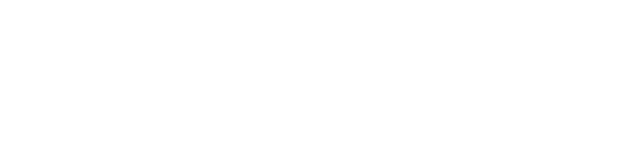
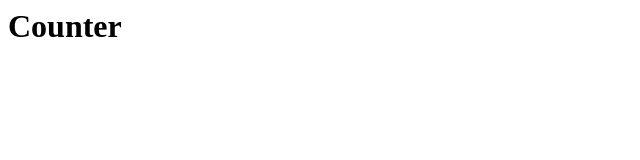
Before and after one commit to sunilkumarm048/my_project, a plain HTML site: page 1st_project.html in a window 1280 px wide. Shown: the whole page, without its empty margins (0-640 px from the left). Drawn offline with Linux system fonts and the light colour scheme.

Commit message:
Update 1st_project.html

```diff
--- a/1st_project.html
+++ b/1st_project.html
@@ -4,6 +4,6 @@
 <head>
 <title>1st_Project</title>
 </head>
-
+<h1>Counter</h1>
 </body>
 </html>
```
